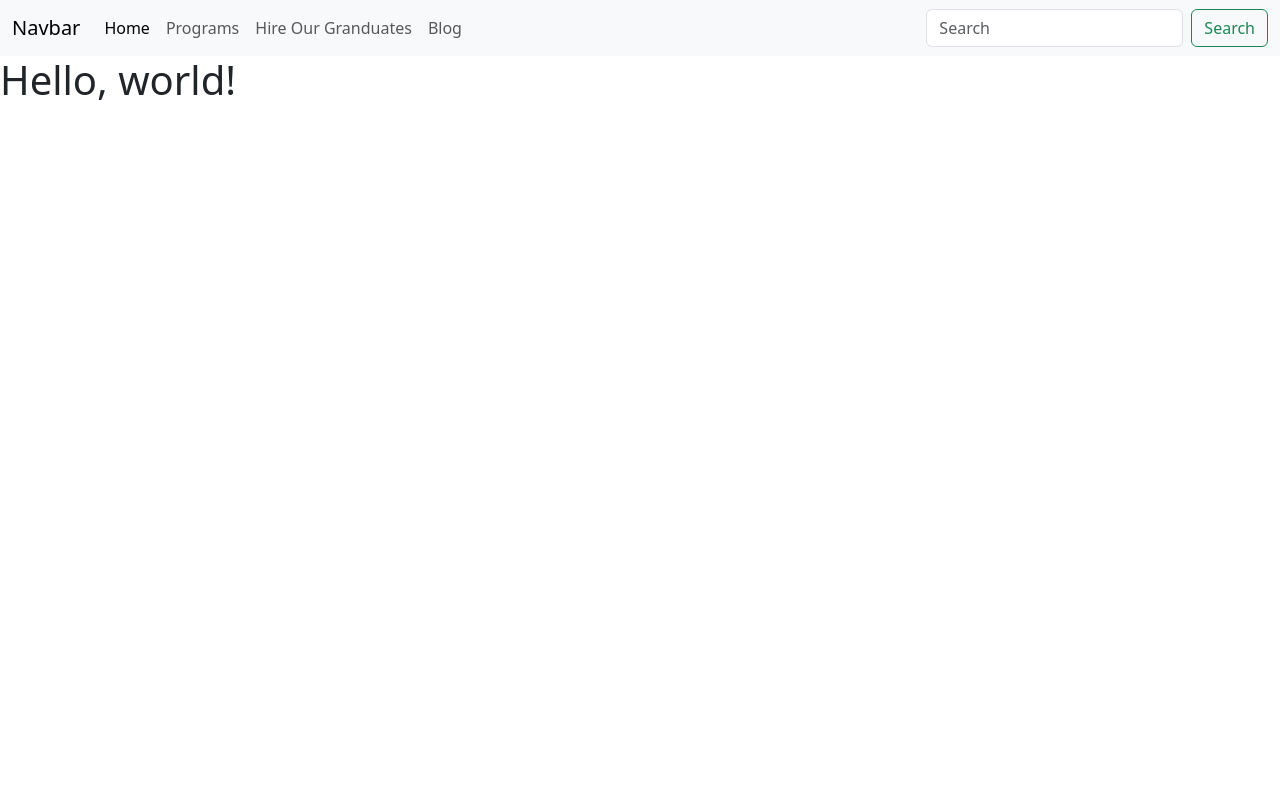
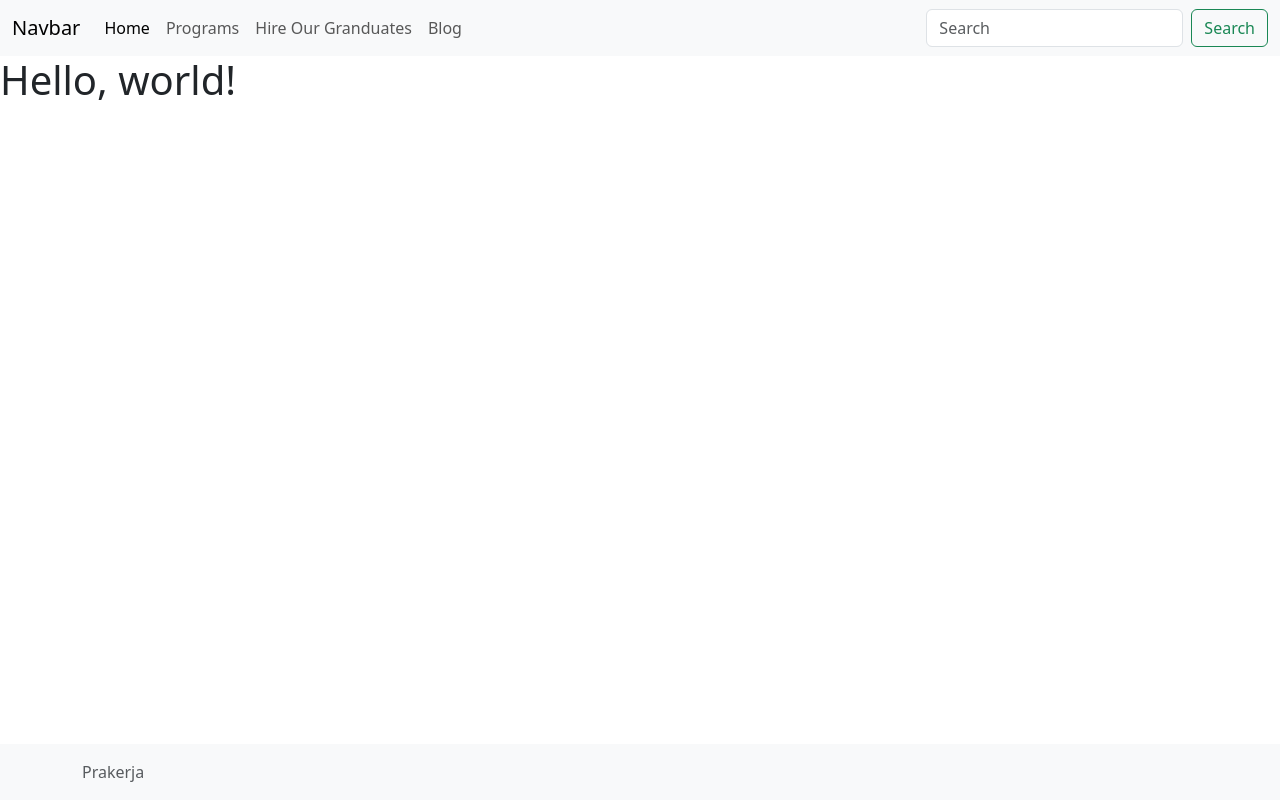
Before and after one commit to amunir-id/prakerja_sesi_1, a plain HTML site: page index.html in a window 1280 px wide. Drawn offline with nearby package versions, Linux system fonts and the light colour scheme.

Commit message:
tambah footer

```diff
--- a/index.html
+++ b/index.html
@@ -36,6 +36,11 @@
       </div>
     </nav>
     <h1>Hello, world!</h1>
+    <footer class="footer mt-auto py-3 bg-body-tertiary fixed-bottom">
+      <div class="container">
+        <span class="text-body-secondary">Prakerja</span>
+      </div>
+    </footer>
     <script src="https://cdn.jsdelivr.net/npm/bootstrap@5.3.0/dist/js/bootstrap.bundle.min.js" integrity="sha384-geWF76RCwLtnZ8qwWowPQNguL3RmwHVBC9FhGdlKrxdiJJigb/j/68SIy3Te4Bkz" crossorigin="anonymous"></script>
   </body>
 </html>
```
